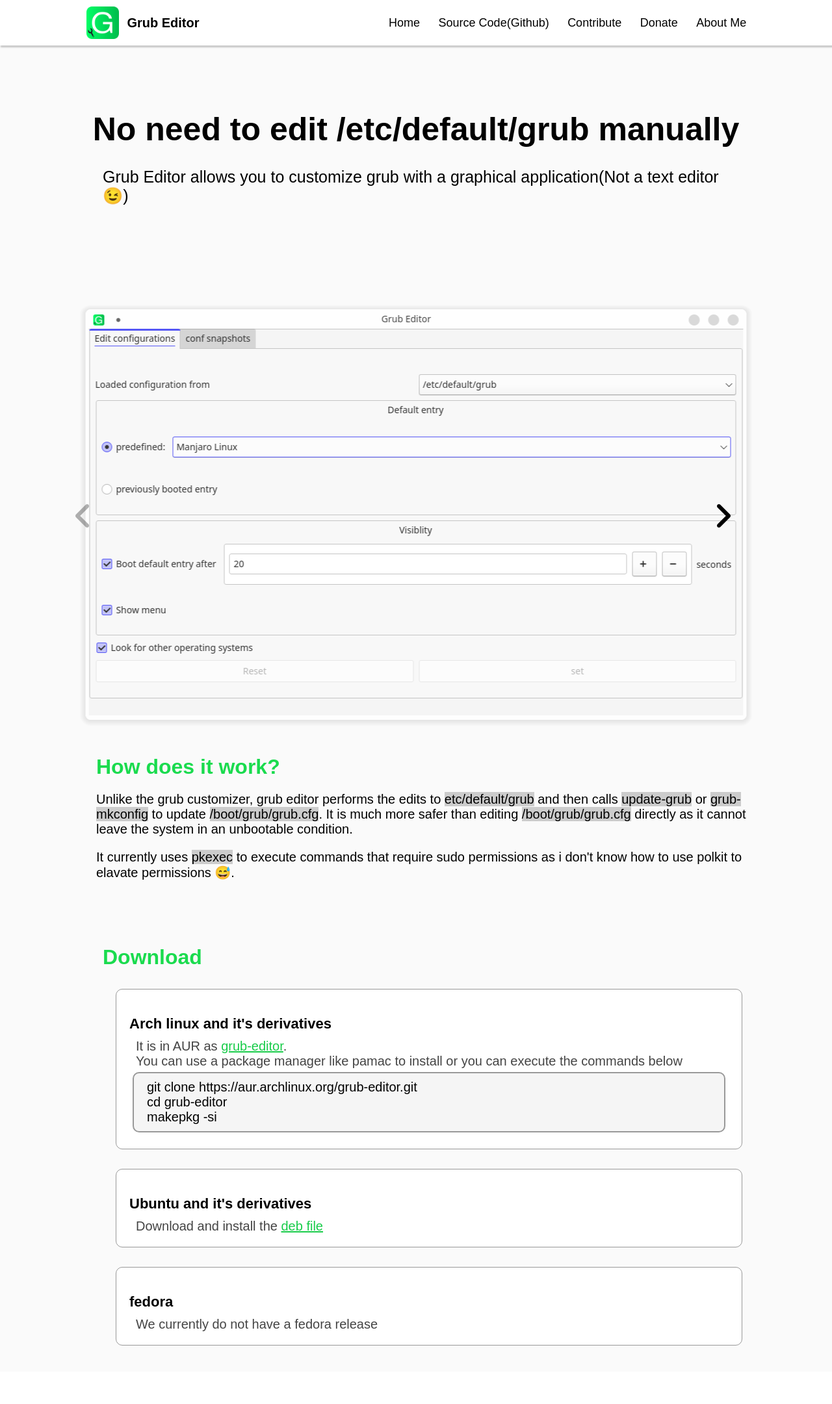
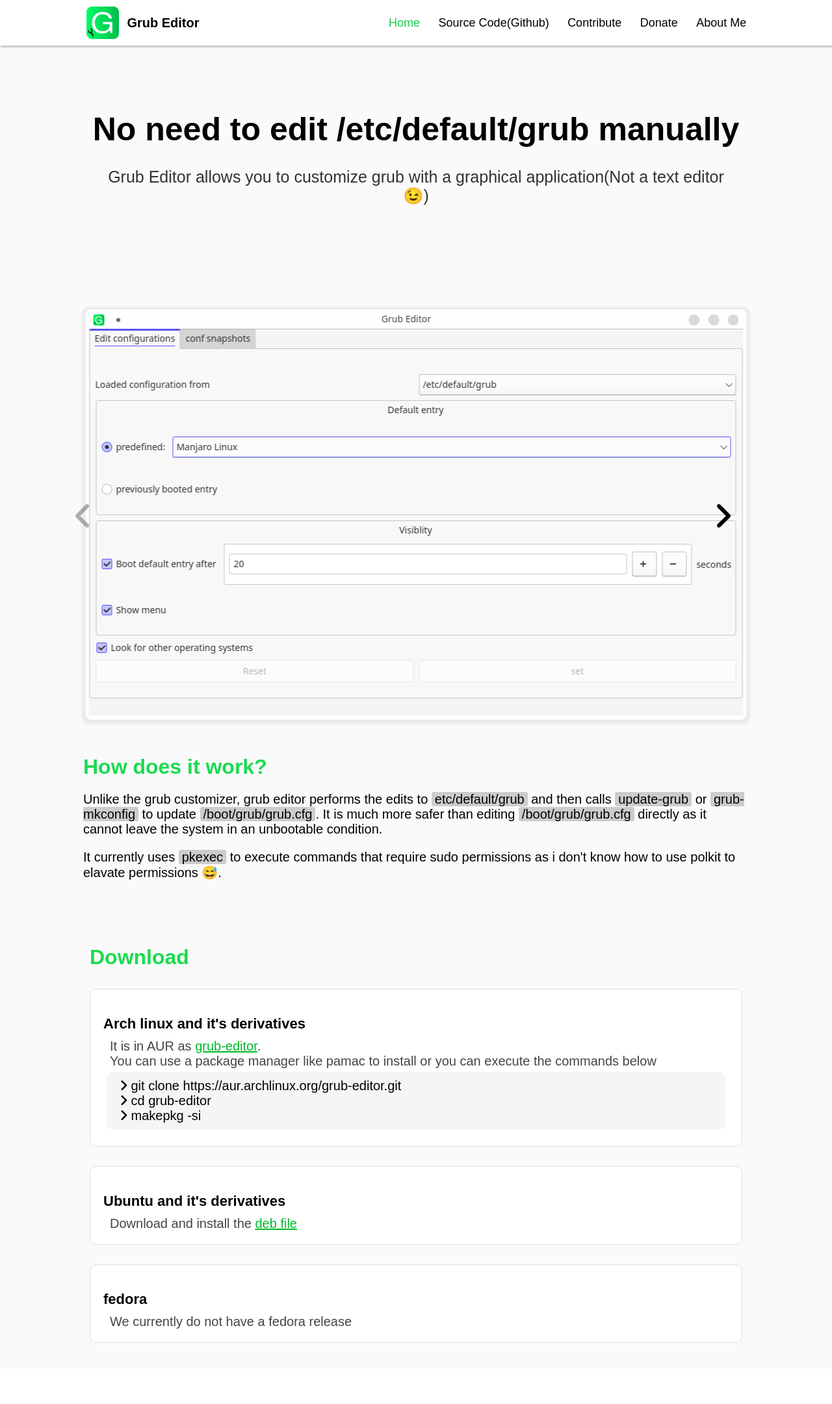
Before and after one commit to Thenujan-0/grub-editor-web, a PHP site: page / in a window 1280 px wide. Shown: the whole page at 65% size. After the commit the page ends 2067 px from the top, so only its background shows below. Run offline with PHP 8.4, Linux system fonts and the light colour scheme; some libraries are stand-ins or nearby versions; some web fonts are replaced.

Commit message:
made some improvements,fixed some bugs

```diff
--- a/styles/donate.html
+++ b/donate.php
@@ -4,6 +4,9 @@
     <meta charset="UTF-8">
     <meta http-equiv="X-UA-Compatible" content="IE=edge">
     <meta name="viewport" content="width=device-width, initial-scale=1.0">
+    <?php
+        include("header-include.php");
+    ?>
     <title>Slideshow</title>
 </head>
 <body>
--- a/fiveserver.config.js
+++ b/fiveserver.config.js
@@ -1,3 +1,4 @@
 module.exports = {
-    php: "C:\\xampp\\php\\php.exe"   // Windows
+    // php: "C:\\xampp\\php\\php.exe"   // Windows
+    php: "/usr/bin/php"
 }
--- /dev/null
+++ b/header-include.php
@@ -0,0 +1,2 @@
+<script src="https://kit.fontawesome.com/9c5767853b.js" crossorigin="anonymous"></script>
+<script src="https://ajax.googleapis.com/ajax/libs/jquery/3.5.1/jquery.min.js"></script>
--- a/header.php
+++ b/header.php
@@ -1,4 +1,3 @@
-
     <div id="header">
         <header>
             <div id="brand">
@@ -8,19 +7,19 @@
             <nav id="nav_bar">
                 <ul>
 
-                <li><a href="index.php">Home</a></li>
+                    <li><a target="_blank" <?php if($active_page=="home"){echo 'class="current"';}?> href="index.php">Home</a></li>
 
-                <li><a href="https://github.com/Thenujan-0/grub-editor">Source Code(Github)</a></li>
-                <li><a href="contribute.php">Contribute</a></li>
-                <li><a href="#">Donate</a></li>
-                <li><a href="https://thenujan.herokuapp.com/">About Me</a></li>
+                    <li><a target="_blank" href="https://github.com/Thenujan-0/grub-editor">Source Code(Github)</a></li>
+                    <li><a target="_blank" <?php if($active_page=="contribute"){echo 'class="current"';}?> href="contribute.php">Contribute</a></li>
+                    <li><a target="_blank" <?php if($active_page=="donate"){echo 'class="current"';}?> href="#">Donate</a></li>
+                    <li><a target="_blank" href="https://thenujan.herokuapp.com/">About Me</a></li>
                 </ul>
             </nav>
 
 
         </header>
     </div>
-<div id="hamburger_menu">
+    <div id="hamburger_menu" >
         <span id="hamburger_menu_span1" class="hamburger_menu_span"></span>
         <span id="hamburger_menu_span2" class="hamburger_menu_span"></span>
         <span id="hamburger_menu_span3" class="hamburger_menu_span"></span>
@@ -29,11 +28,11 @@
     <nav id="side_nav_bar">
         <ul>
 
-        <li><a href="index.php">Home</a></li>
+            <li><a <?php if($active_page=="home"){echo 'class="current"';}?> href="index.php">Home</a></li>
 
-        <li><a href="https://github.com/Thenujan-0/grub-editor">Source Code(Github)</a></li>
-        <li><a href="contribute.php">Contribute</a></li>
-        <li><a href="#">Donate</a></li>
-        <li><a href="https://thenujan.herokuapp.com/">About Me</a></li>
+            <li><a target="_blank" href="https://github.com/Thenujan-0/grub-editor">Source Code(Github)</a></li>
+            <li><a <?php if($active_page=="contribute"){echo 'class="current"';}?>href="contribute.php">Contribute</a></li>
+            <li><a <?php if($active_page=="donate"){echo 'class="current"';}?>href="#">Donate</a></li>
+            <li><a target="_blank" href="https://thenujan.herokuapp.com/">About Me</a></li>
         </ul>
     </nav>
--- a/index.php
+++ b/index.php
@@ -2,16 +2,20 @@
 <html lang="en">
 <head>
     <meta charset="UTF-8">
-    <meta http-equiv="X-UA-Compatible" content="IE=edge">
+    <!-- <meta http-equiv="X-UA-Compatible" content="IE=edge"> -->
     <meta name="viewport" content="width=device-width, initial-scale=1.0">
     <link rel="stylesheet" href="./styles/index.css">
-    <script src="https://kit.fontawesome.com/9c5767853b.js" crossorigin="anonymous"></script>
+    <?php
+    include("header-include.php");
+    ?>
     <title>Grub Editor</title>
 </head>
 <body>
     <script defer type="module" src="./js/script.js"></script>
 
     <?php
+        //The following variable will be used in header.php
+        $active_page="home" ;
         include("header.php");
     ?>
 
@@ -19,14 +23,13 @@
     <div id="main">
         <div id="title">
             <h1 >No need to edit <span>/etc/default/grub manually</span></h1>
-            <p>Grub Editor allows you to customize grub with a graphical application(Not a text editor😉)</p>
+            <p>Grub Editor allows you to customize grub with a graphical application(Not a text editor<span class="emoji">😉</span>)</p>
         </div>
 
         <div id="image_viewer">
             <div id="screenshots">
                 <img id="screenshot0" src="images/light-screenshot0.png">
                 <img id="screenshot1" src="images/light-screenshot1.png">
-                <!-- <img src="favicon.ico"> -->
 
             </div>
             <i class="fa-solid fa-angle-right fa-3x" id="btn-right"></i>
@@ -38,10 +41,10 @@
         </div>
         <div id="how_it_works">
             <h1 class="section_heading">How does it work?</h1>
-            <p>Unlike the grub customizer, grub editor performs the edits to <span id="cool">etc/default/grub</span>
-                and then calls <span>update-grub</span> or <span>grub-mkconfig</span> to update <span>/boot/grub/grub.cfg</span>.
-                It is much more safer than editing <span>/boot/grub/grub.cfg</span> directly as it cannot leave the system in an unbootable condition.</p>
-                <p>It currently uses <span>pkexec</span> to execute commands that require sudo permissions as i don't know how to use polkit
+            <p>Unlike the grub customizer, grub editor performs the edits to <span id="cool" class="inline-code">etc/default/grub</span>
+                and then calls <span class="inline-code">update-grub</span> or <span class="inline-code">grub-mkconfig</span> to update <span class="inline-code">/boot/grub/grub.cfg</span>.
+                It is much more safer than editing <span class="inline-code">/boot/grub/grub.cfg</span> directly as it cannot leave the system in an unbootable condition.</p>
+                <p>It currently uses <span class="inline-code">pkexec</span> to execute commands that require sudo permissions as i don't know how to use polkit
                 to elavate permissions 😅.
             </p>
         </div>
@@ -52,12 +55,13 @@
                     <div class="sub-download">
                         <img src="https://archlinux.org/static/archnavbar/archlogo.a2d0ef2df27d.png" id="archlogo">
                         <h2 >Arch linux and it's derivatives</h2>
-                        <p>It is in AUR as <a href="https://aur.archlinux.org/packages/grub-editor">grub-editor</a>.<br>
+                        <p>It is in AUR as <a target="_black" href="https://aur.archlinux.org/packages/grub-editor">grub-editor</a>.<br>
                         You can use a package manager like pamac to install or you can execute the commands below</p>
                         <div class="code">
-                            <p>git clone https://aur.archlinux.org/grub-editor.git<br>
-                                cd grub-editor<br>
-                                makepkg -si
+                            <p>
+                                <i class='fa fa-angle-right'></i>git clone https://aur.archlinux.org/grub-editor.git<br>
+                                <i class='fa fa-angle-right'></i>cd grub-editor<br>
+                                <i class='fa fa-angle-right'></i>makepkg -si
                             </p>
 
                         </div>
@@ -65,7 +69,7 @@
                     <div class="sub-download">
                         <img src="https://assets.ubuntu.com/v1/ce518a18-CoF-2022_solid+O.svg" id="ubuntulogo">
                         <h2>Ubuntu and it's derivatives</h2>
-                        <p>Download and install the <a href="https://github.com/Thenujan-0/grub-editor/releases/download/v1.0/grub-editor.deb">deb file</a></p>
+                        <p>Download and install the <a target="_black" href="https://github.com/Thenujan-0/grub-editor/releases/download/v1.0/grub-editor.deb">deb file</a></p>
                     </div>
                     <div class="sub-download">
                         <h2>fedora</h2>
--- a/js/script.js
+++ b/js/script.js
@@ -56,3 +56,6 @@ function btnBeforeClick(){
 }
 btnRight.addEventListener("click",btnNextClick)
 btnLeft.addEventListener("click",btnBeforeClick)
+
+
+//Automatically switch between images
--- a/styles/_header.scss
+++ b/styles/_header.scss
@@ -17,7 +21,8 @@ $green3:#18cc49;
 }
 
 body{
-    overflow-x:hidden ;
+    // overflow-x:hidden ;
+    width:100%;
 }
 
 #header{
@@ -76,6 +81,15 @@ body{
                             background: $green1;
                             border-radius: 10px;
                             transition: background 0.3s;
+                        }
+
+
+                    }
+
+                    a.current{
+                        color:#18cc49;
+                        &:hover{
+                            color:white;
                         }
                     }
                 }
--- a/styles/index.css
+++ b/styles/index.css
@@ -6,7 +6,7 @@
 }
 
 body {
-  overflow-x: hidden;
+  width: 100%;
 }
 
 #header {
@@ -71,6 +71,12 @@ body {
   border-radius: 10px;
   transition: background 0.3s;
 }
+#header header #nav_bar ul li a.current {
+  color: #18cc49;
+}
+#header header #nav_bar ul li a.current:hover {
+  color: white;
+}
 @media screen and (max-width: 840px) {
   #header header #nav_bar {
     display: none;
@@ -154,12 +176,18 @@ nav#side_nav_bar ul a:hover {
 }
 
 #title {
-  box-sizing: content-box;
+  box-sizing: border-box;
   width: clamp(300px, 80%, 1200px);
   position: relative;
   left: 50%;
   transform: translateX(-50%);
-  padding: 100px;
+  padding: 100px 0;
+}
+@media screen and (max-width: 620px) {
+  #title {
+    width: 95%;
+    padding: 50px 0;
+  }
 }
 #title h1 {
   font-size: 50px;
@@ -173,6 +201,11 @@ nav#side_nav_bar ul a:hover {
 #title p {
   margin: 30px;
   font-size: 25px;
+  text-align: center;
+  color: rgba(0, 0, 0, 0.8);
+}
+#title p span.emoji {
+  color: black;
 }
 @media screen and (max-width: 520px) {
   #title p {
@@ -246,7 +279,6 @@ nav#side_nav_bar ul a:hover {
   position: relative;
   left: 50%;
   transform: translateX(-50%);
-  margin: 20px;
 }
 #how_it_works h1, #how_it_works p {
   margin: 20px 0;
@@ -254,8 +286,10 @@ nav#side_nav_bar ul a:hover {
 #how_it_works p {
   font-size: 20px;
 }
-#how_it_works span {
+#how_it_works span.inline-code {
   background: #cccccc;
+  padding: 0 5px;
+  border-radius: 3px;
 }
 
 #download {
@@ -263,9 +297,14 @@ nav#side_nav_bar ul a:hover {
   position: relative;
   left: 50%;
   transform: translateX(-50%);
-  margin: 50px 20px;
+  margin: 50px 0;
   border-radius: 10px;
   padding: 10px;
+}
+@media screen and (max-width: 500px) {
+  #download {
+    width: 95%;
+  }
 }
 #download h2 {
   font-size: 22px;
@@ -279,9 +318,9 @@ nav#side_nav_bar ul a:hover {
 }
 #download .sub-download {
   padding: 5px;
-  margin: 30px 20px;
+  margin: 30px 0;
   border-radius: 10px;
-  border: 1px solid #999;
+  border: 1px solid rgb(223, 223, 223);
   padding: 20px;
   background: white;
 }
@@ -300,12 +339,20 @@ nav#side_nav_bar ul a:hover {
 #download .code {
   background: #f5f5f5;
   border-radius: 10px;
-  border: 2px solid #999;
   padding: 10px;
   margin: 5px;
 }
 #download .code p {
   color: black;
+  word-wrap: break-word;
+}
+@media screen and (max-width: 500px) {
+  #download .code p {
+    font-size: 16px;
+  }
+}
+#download .code i {
+  margin-right: 5px;
 }
 
 .section_heading {
@@ -314,5 +361,5 @@ nav#side_nav_bar ul a:hover {
 }
 
 a {
-  color: #18cc49;
+  color: #00b928;
 }/*# sourceMappingURL=index.css.map */
--- a/styles/index.scss
+++ b/styles/index.scss
@@ -12,7 +12,7 @@ $akshar:'Akshar',sans-serif;
 $thresholdWidth:840px;
 $green1:#19e646;
 $green2:#1adb4e;
-$green3:#18cc49;
+$green3:hsl(130, 100%, 49%);
 
 
 *{
@@ -26,15 +26,21 @@ $green3:#18cc49;
     // background:#f0f0f0;
 }
 #title{
-    box-sizing:content-box;
+    box-sizing:border-box;
     width:clamp(300px,80%,1200px);
     position: relative;
     left:50%;
     transform: translateX(-50%);
-
-    padding:100px;
+    padding:100px 0;
 
     $secondThresWidth:520px;
+
+    @media screen and(max-width:620px){
+        width:95%;
+        padding:50px 0;
+
+    }
+
     h1{
         font-size:50px;
         text-align: center;
@@ -46,6 +52,13 @@ $green3:#18cc49;
     p{
         margin:30px ;
         font-size:25px;
+        text-align: center;
+        color:rgba(0,0,0,0.8);
+
+        span.emoji{
+            //To make sure that emoji's opacity isn't affected
+            color:black
+        }
 
         @media  screen and(max-width:$secondThresWidth) {
             font-size:20px;
@@ -134,7 +147,7 @@ $green3:#18cc49;
     position:relative;
     left:50%;
     transform: translateX(-50%);
-    margin:20px;
+    // margin:20px;
     h1,p{
         margin: 20px 0;
 
@@ -145,8 +158,10 @@ $green3:#18cc49;
     p{
         font-size: 20px;
     }
-    span{
+    span.inline-code{
         background:#cccccc;
+        padding:0 5px;
+        border-radius: 3px;
     }
 }
 
@@ -155,13 +170,20 @@ $green3:#18cc49;
     position:relative;
     left:50%;
     transform: translateX(-50%);
-    margin:50px 20px;
+    margin:50px 0;
     // background:$green3;
     // background:white;
 
     // background:#444;
     border-radius: 10px;
     padding:10px;
+
+
+    @media screen and(max-width:500px){
+        width:95%;
+    }
+
+
     h2{
         font-size:22px;
         margin-top: 20px;
@@ -185,9 +207,9 @@ $green3:#18cc49;
         // background:#999;
 
         padding:5px;
-        margin:30px 20px;
+        margin:30px 0;
         border-radius: 10px;
-        border:1px solid #999;
+        border:1px solid rgb(223, 223, 223);
         padding:20px;
         background:white;
     }
@@ -197,7 +219,6 @@ $green3:#18cc49;
         max-width:100%;
         height:50px;
         filter: drop-shadow(1px 4px 0 black) ;
-
         display:none;
     }
     #ubuntulogo{
@@ -212,12 +233,22 @@ $green3:#18cc49;
         background:#f5f5f5;
         // background: #00ff00;
         border-radius: 10px;
-        border:2px solid  #999;
+        // border:2px solid  #999;
         padding:10px;
         margin:5px;
+
         p{
             color:black;
+            word-wrap:break-word;
+            @media screen and(max-width:500px) {
+                font-size:16px;
+            }
         }
+
+        i{
+            margin-right:5px;
+        }
+
     }
 }
 
@@ -229,5 +260,6 @@ $green3:#18cc49;
 
 
 a{
-    color:$green3;
+    color:#00b928;
+    // filter:drop-shadow(1px 1px 1px black)
 }
```
Also changed, not shown: other parts of styles/_header.scss (+31 -8 lines), other parts of styles/index.css (+21 -5 lines), contribute.php (+8 -6 lines), js/header.js (+44 -72 lines), styles/contribute.css (+28 -6 lines), images/auto fix invalid kernel version.png (added), test.php (added), 2 other files. Lines whose indentation alone changed are shown as unchanged.
